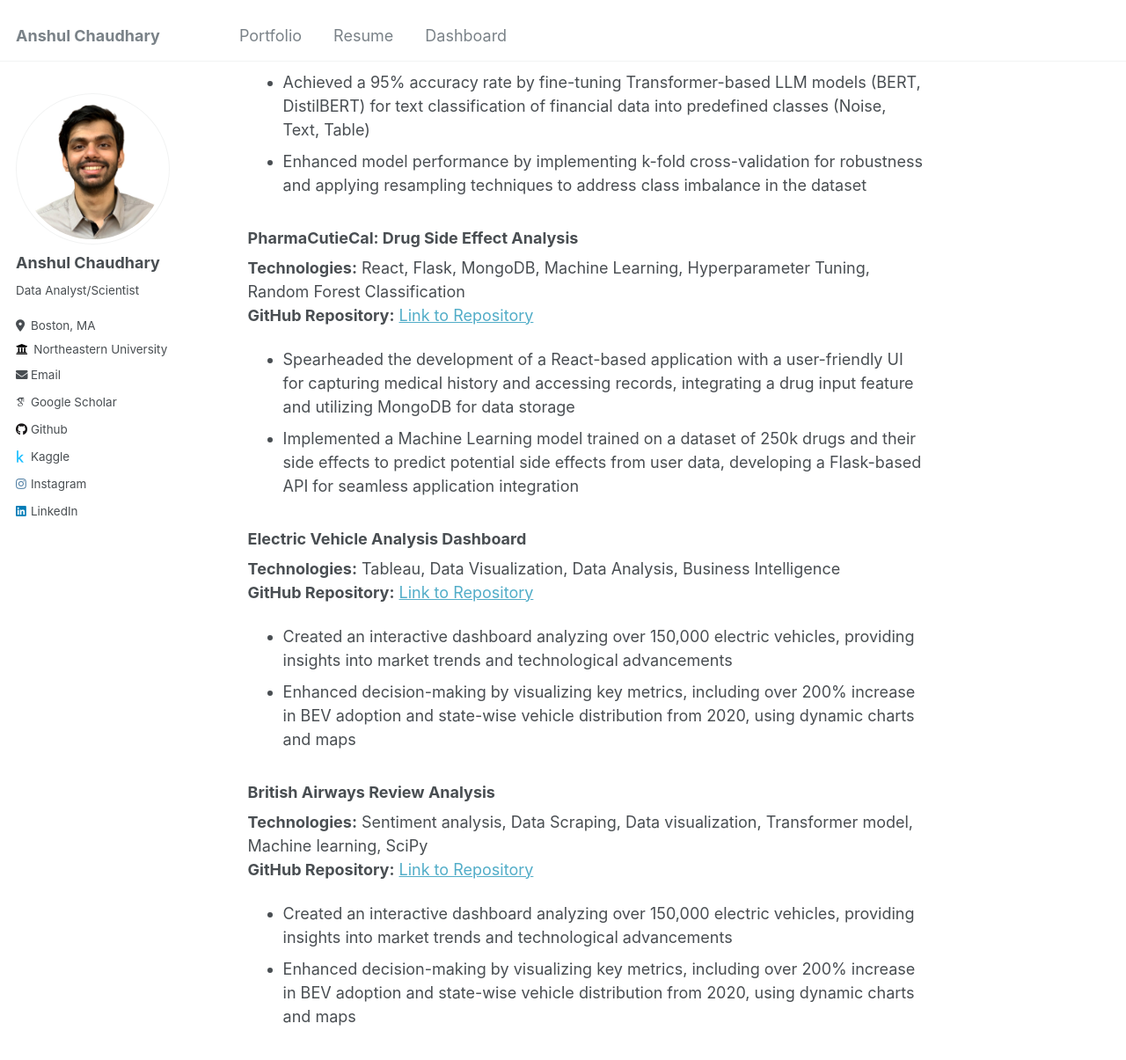
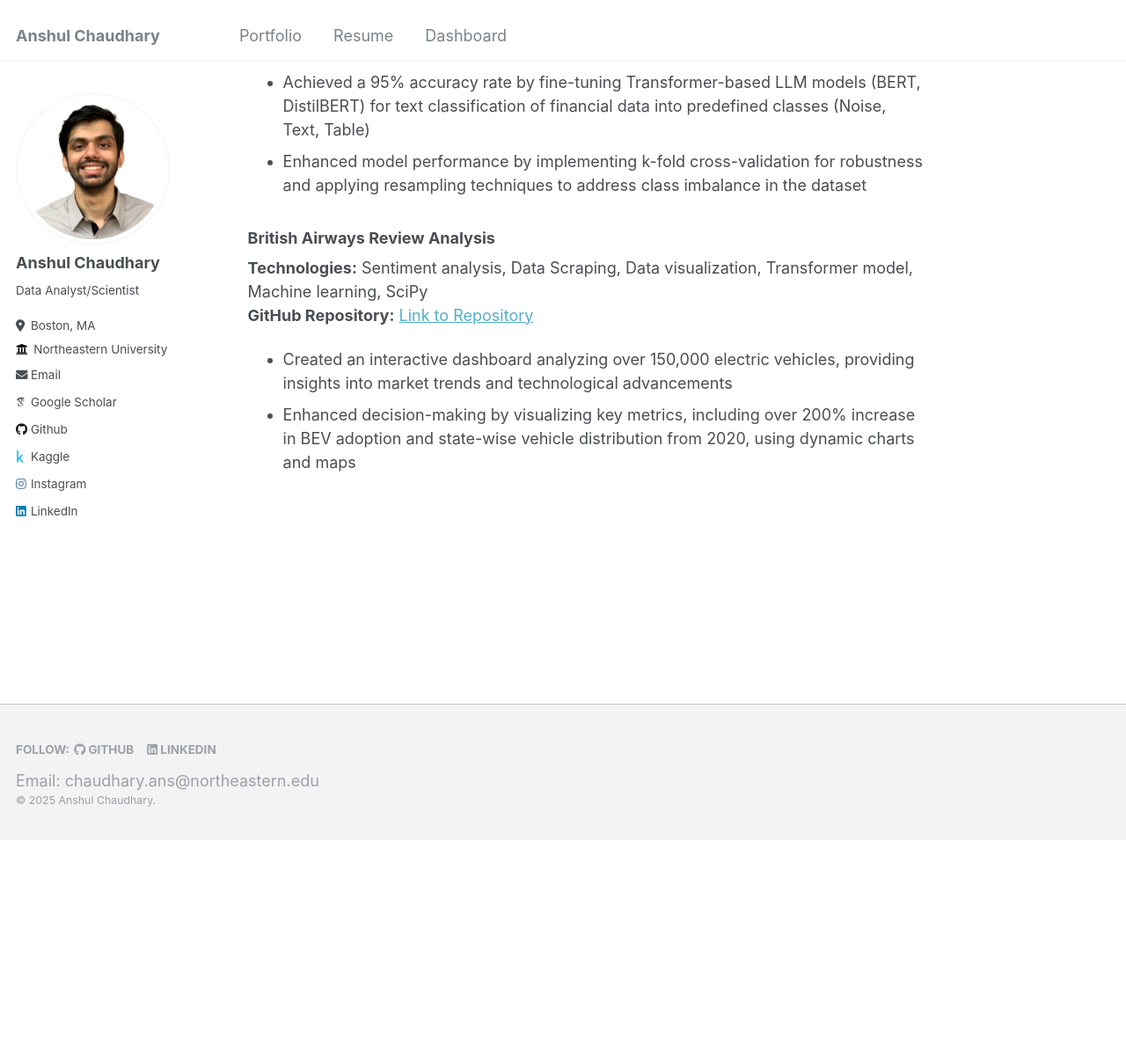
Before and after one commit to ChaudharyAnshul/portfolio-da, a Jekyll site: the page built from _pages/portfolio.md, in a window 1280 px wide and 1400 px high, scrolled down 815 px. Shown: the top 1205 px of the window at 88% size. Built offline with Jekyll 4.4.1, drawn with Linux system fonts in a browser that asks for light colours; some web fonts are replaced; after the commit the page ends 1771 px from its top, so only the background shows below that.

Commit message:
Update portfolio.md

```diff
--- a/_pages/portfolio.md
+++ b/_pages/portfolio.md
@@ -28,19 +28,6 @@ redirect_from:
 -	Enhanced model performance by implementing k-fold cross-validation for robustness and applying resampling techniques to address class imbalance in the dataset
 
 
-### PharmaCutieCal: Drug Side Effect Analysis
-**Technologies:** React, Flask, MongoDB, Machine Learning, Hyperparameter Tuning, Random Forest Classification
-**GitHub Repository:** [Link to Repository](https://github.com/TFC-Civic-Tech-Hackathon/drug-effects-predictor)
--	Spearheaded the development of a React-based application with a user-friendly UI for capturing medical history and accessing records, integrating a drug input feature and utilizing MongoDB for data storage
--	Implemented a Machine Learning model trained on a dataset of 250k drugs and their side effects to predict potential side effects from user data, developing a Flask-based API for seamless application integration
-
-
-### Electric Vehicle Analysis Dashboard
-**Technologies:** Tableau, Data Visualization, Data Analysis, Business Intelligence
-**GitHub Repository:** [Link to Repository](https://public.tableau.com/app/profile/anshul.chaudhary3806/viz/EVDashboard_17195951286360/Dashboard1)
--	Created an interactive dashboard analyzing over 150,000 electric vehicles, providing insights into market trends and technological advancements
--	Enhanced decision-making by visualizing key metrics, including over 200% increase in BEV adoption and state-wise vehicle distribution from 2020, using dynamic charts and maps
-
 ### British Airways Review Analysis
 **Technologies:** Sentiment analysis, Data Scraping, Data visualization, Transformer model, Machine learning, SciPy
 **GitHub Repository:** [Link to Repository](https://public.tableau.com/app/profile/anshul.chaudhary3806/viz/EVDashboard_17195951286360/Dashboard1)
```
